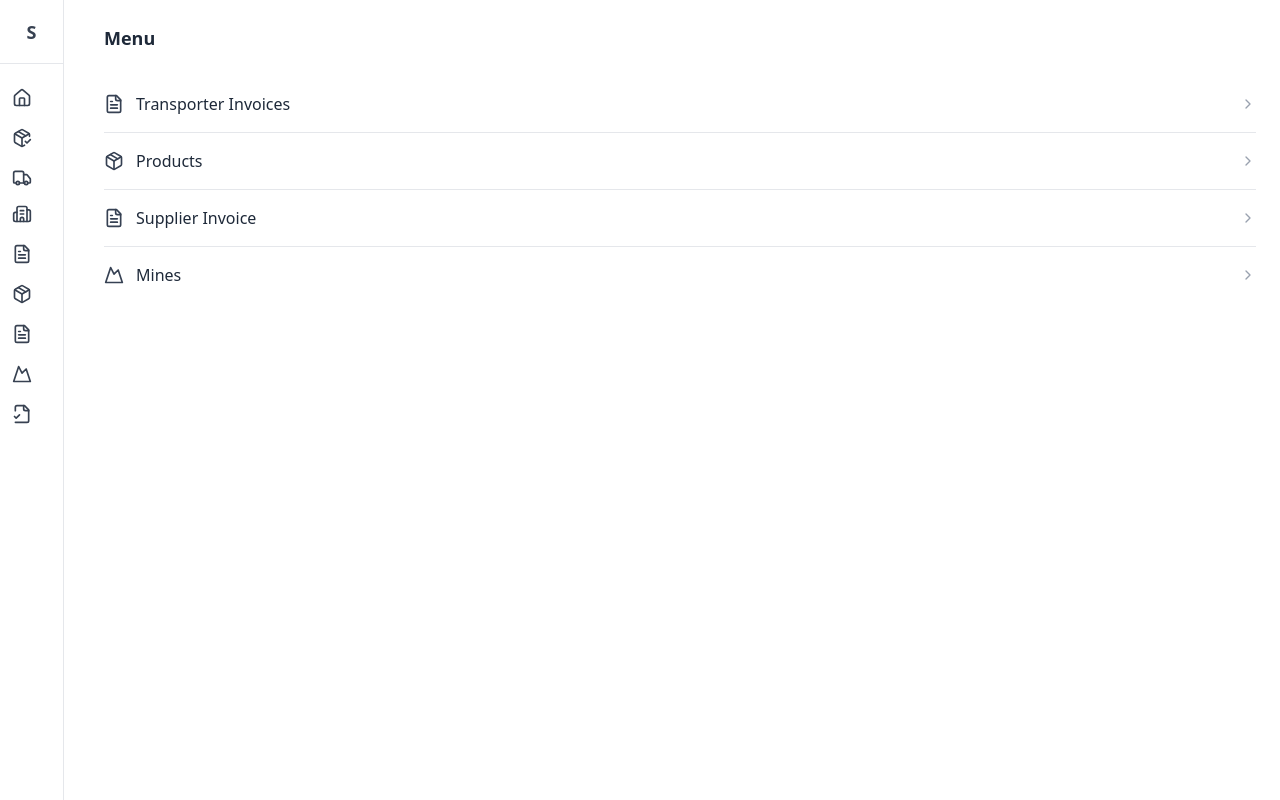
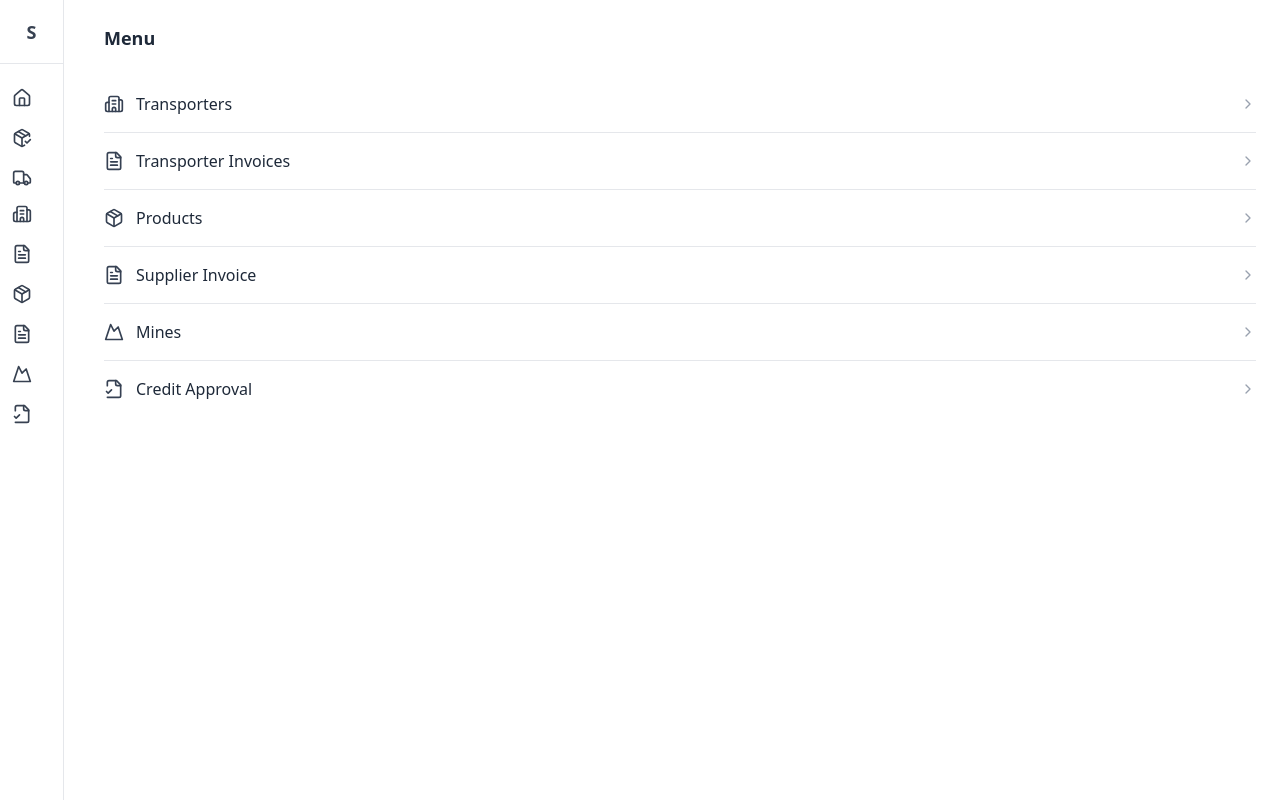
Before and after one commit to jaypeegroupapp/admin-client, a Next.js app: page /menu in a window 1280 px wide. Built offline with nearby package versions, Linux system fonts and the light colour scheme.

Commit message:
refactor: updated side menu links

```diff
--- a/app/(dashboard)/menu/page.tsx
+++ b/app/(dashboard)/menu/page.tsx
@@ -1,14 +1,27 @@
 "use client";
 
 import Link from "next/link";
-import { ChevronLeft, Mountain, FileText, Package } from "lucide-react";
+import {
+  ChevronLeft,
+  Mountain,
+  FileText,
+  Package,
+  FileCheck2,
+  Building2,
+} from "lucide-react";
 import { useRouter } from "next/navigation";
 
 const menuItems = [
+  { name: "Transporters", href: "/companies", icon: Building2 },
   { name: "Transporter Invoices", href: "/company-invoices", icon: FileText },
   { name: "Products", href: "/products", icon: Package },
   { name: "Supplier Invoice", href: "/supplier-invoices", icon: FileText },
   { name: "Mines", href: "/mines", icon: Mountain },
+  {
+    name: "Credit Approval",
+    href: "/company-credit-approvals",
+    icon: FileCheck2,
+  },
 
   /* {
     name: "Services",
```
